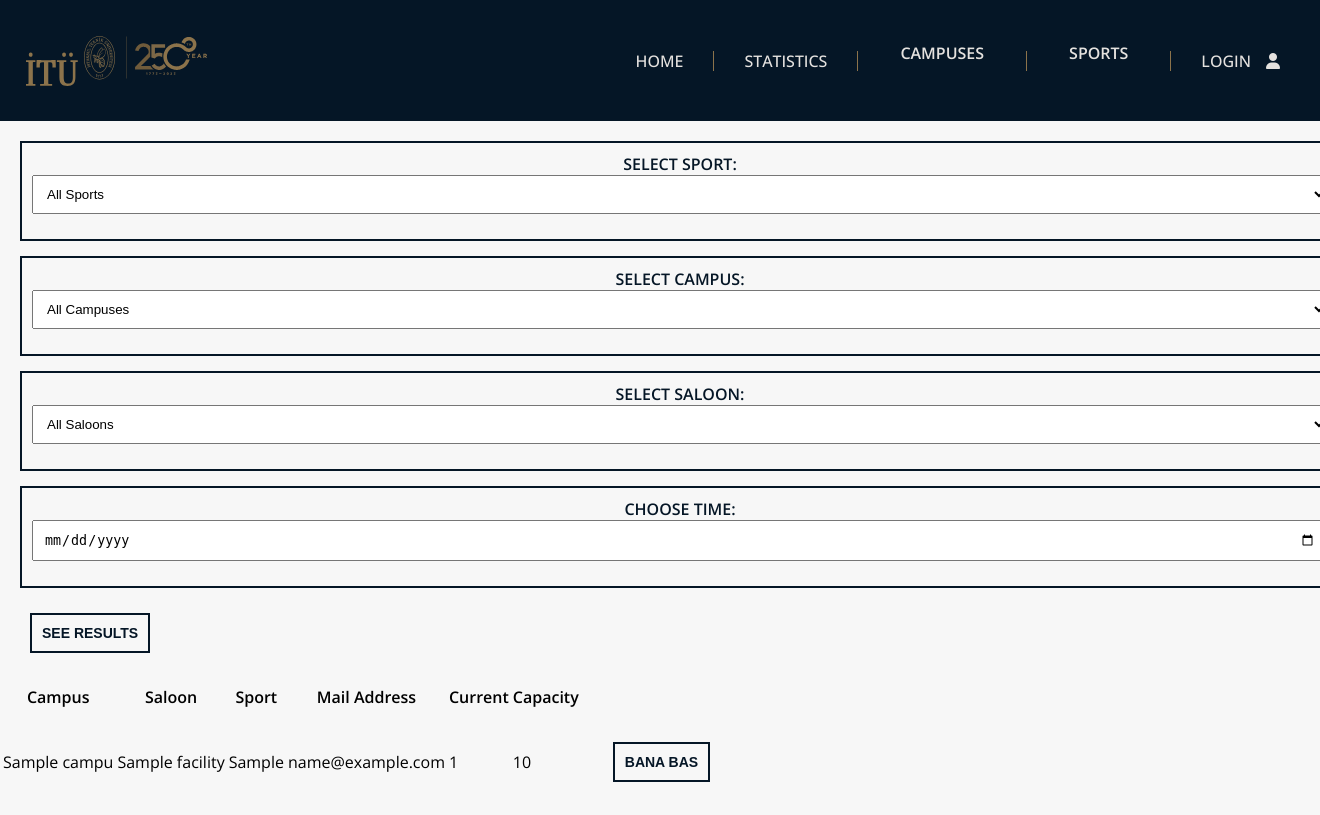
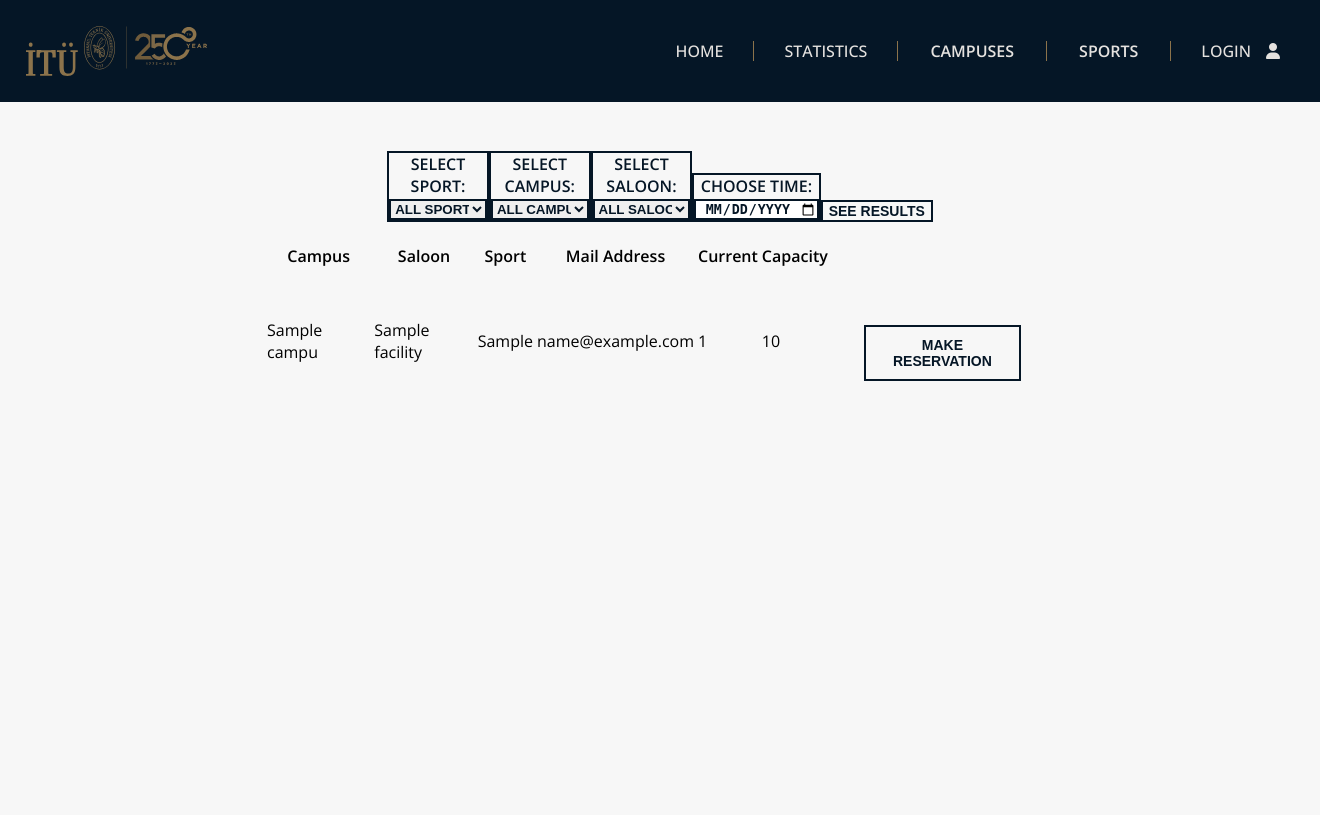
Before and after one commit to salimbeyden/Reservation-System-for-DB-Project, a Flask app: page /reservation/ in a window 1320 px wide; the page is wider, and only the part inside the window is pictured. After the commit the page ends 381 px from the top of that part, so only its background shows below. Run offline with Flask 3, Linux system fonts and the light colour scheme; tables that the repository leaves empty hold one stand-in row (values such as "Sample post").

Commit message:
Inheritence and Fixed Pages

```diff
--- a/MyFlaskApp/static/styles/main.css
+++ b/MyFlaskApp/static/styles/main.css
@@ -18,7 +18,7 @@
     padding: 10px;
 }
 
-#itu_logo {
+header #itu_logo {
     height: 50px;
     margin: 2vh;
 }
@@ -50,23 +50,23 @@
     background-color: #8c734b;
 }
 
-header .separator {
+nav .separator {
     height: 20px;
     width: 1px;
     background-color: #8c734b;
     display: inline-block;
 }
 
-#loginSection {
+nav #loginSection {
     margin-left: auto;
 }
 
-#loginSection a {
+nav #loginSection a {
     display: inline-flex;
     align-items: center;
 }
 
-#loginSection a i {
+nav #loginSection a i {
     margin-left: 15px;
 }
 
--- a/MyFlaskApp/static/styles/ranking.css
+++ b/MyFlaskApp/static/styles/ranking.css
@@ -12,7 +12,6 @@
     width : 100%;
     margin: 0 auto;
     padding: 20px;
-    border-radius: 5px;
     align-items: left;
     display: flex;
     vertical-align: bottom;
--- a/MyFlaskApp/static/styles/reservation.css
+++ b/MyFlaskApp/static/styles/reservation.css
@@ -1,70 +1,20 @@
+.elements {
+    display: flex;
+    flex: 1;
+    flex-direction: column;
+    justify-content: center;
+    align-items: center;
+    padding: 0 20%;
+}
+
 form {
     padding-top: 25px;
-    width : 100%;
+    width : 80%;
     margin: 0 auto;
     padding: 20px;
-    border-radius: 5px;
     align-items: left;
+    display: flex;
+    vertical-align: bottom;
+    height: 100px;
+    align-items: flex-end;
 }
-
-.dropdown {
-    display: inline-block;
-    padding: 10px;
-    margin-bottom: 15px;
-    box-sizing: border-box;
-}
-
-.sport-dropdown {
-    display: inline-block;
-    width: 100%;
-    padding: 10px;
-    margin-bottom: 15px;
-    box-sizing: border-box;
-}
-
-.campus-dropdown {
-    display: inline-block;
-    width: 100%;
-    padding: 10px;
-    margin-bottom: 15px;
-    box-sizing: border-box;
-}
-
-.area-dropdown {
-    display: inline-block;
-    width: 100%;
-    padding: 10px;
-    margin-bottom: 15px;
-    box-sizing: border-box;
-}
-
-.set-time{
-    display: inline-block;
-    width: 100%;
-    padding: 10px;
-    margin-bottom: 15px;
-    box-sizing: border-box;
-}
-
-.order-dropdown {
-    display: inline-block;
-    width: 25%;
-    padding: 10px;
-    margin-bottom: 15px;
-    box-sizing: border-box;
-}
-
-.submit-button {
-    font-size: 14px;
-    background-color: #f7f7f7;
-    border-style: solid;
-    border-color: #051626;
-    color: #051626;
-    text-transform: uppercase;
-    text-align: center;
-    padding: 10px;
-    margin: 10px;
-    display: inline-block;
-    transition: background-color 0.3s;
-    font-weight: 600;
-}
--- a/MyFlaskApp/templates/login.html
+++ b/MyFlaskApp/templates/login.html
@@ -1,7 +1,7 @@
 <!DOCTYPE html>
 <html>
 <head>
-    <title>Login/Register</title>
+    <title>Login</title>
     <link rel="stylesheet" type="text/css" href="{{ url_for('static', filename='styles/main.css') }}">
     <link rel="stylesheet" type="text/css" href="{{ url_for('static', filename='styles/login.css') }}">
     <link rel="stylesheet" href="https://cdnjs.cloudflare.com/ajax/libs/font-awesome/6.4.0/css/all.min.css">
--- a/MyFlaskApp/templates/match_hist.html
+++ b/MyFlaskApp/templates/match_hist.html
@@ -1,7 +1,7 @@
 <!DOCTYPE html>
 <html>
 <head>
-    <title>Match history</title>
+    <title>Match History</title>
     <link rel="stylesheet" type="text/css" href="{{ url_for('static', filename='styles/main.css') }}">
     <link rel="stylesheet" type="text/css" href="{{ url_for('static', filename='styles/match_hist.css') }}">
     <link rel="stylesheet" href="https://cdnjs.cloudflare.com/ajax/libs/font-awesome/6.4.0/css/all.min.css">
--- a/MyFlaskApp/templates/register.html
+++ b/MyFlaskApp/templates/register.html
@@ -1,7 +1,7 @@
 <!DOCTYPE html>
 <html>
 <head>
-    <title>Login/Register</title>
+    <title>Register</title>
     <link rel="stylesheet" type="text/css" href="{{ url_for('static', filename='styles/main.css') }}">
     <link rel="stylesheet" type="text/css" href="{{ url_for('static', filename='styles/login.css') }}">
     <link rel="stylesheet" href="https://cdnjs.cloudflare.com/ajax/libs/font-awesome/6.4.0/css/all.min.css">
--- a/MyFlaskApp/templates/reservation.html
+++ b/MyFlaskApp/templates/reservation.html
@@ -60,23 +60,24 @@
         </nav>
     </header>
 
+    <div class="elements">
     <div class="reservation-title">
         <form class = form method="post" action="{{ url_for('reservation_page')}}">
             <div class="dropdown">
                 <label for="sports">Select Sport:</label><br>
-                {{ reservation_form.sports(class="sport-dropdown") }}
+                {{ reservation_form.sports(class="dropdown") }}
             </div>
             <div class="dropdown">
                 <label for="campuses">Select Campus:</label><br>
-                {{ reservation_form.campuses(class="campus-dropdown") }}
+                {{ reservation_form.campuses(class="dropdown") }}
             </div>
             <div class="dropdown">
                 <label for="area">Select Saloon:</label><br>
-                {{ reservation_form.area(class="area-dropdown") }}
+                {{ reservation_form.area(class="dropdown") }}
             </div>
             <div class="dropdown">
                 <label for="set_time">Choose Time:</label><br>
-                {{ reservation_form.set_time(class="set-time") }}
+                {{ reservation_form.set_time(class="dropdown") }}
             </div>
             {{ reservation_form.hidden_tag() }}
             {{ reservation_form.submit_button(class="submit-button") }}
@@ -110,14 +111,14 @@
                             <input type="hidden" name="mail" value="{{ row['mail'] }}">
                             <input type="hidden" name="current" value="{{ row['current'] }}">
                             <input type="hidden" name="capacity" value="{{ row['capacity'] }}">
-                            <button type="submit">BANA BAS</button>
+                            <button type="submit">MAKE RESERVATION</button>
                         </form>
                     </td>
                 </tr>
             {% endfor %}
             </tbody>
     </table>
-
+    </div>
 
 </body>
 </html>
```
Also changed, not shown: MyFlaskApp/static/styles/campus.css (+11 -38 lines), MyFlaskApp/static/styles/styles.css (+0 -40 lines), MyFlaskApp/templates/campus.html (+5 -4 lines), MyFlaskApp/templates/set_reservartion.html (+12 -0 lines), MyFlaskApp/templates/sports.html (+5 -4 lines).
